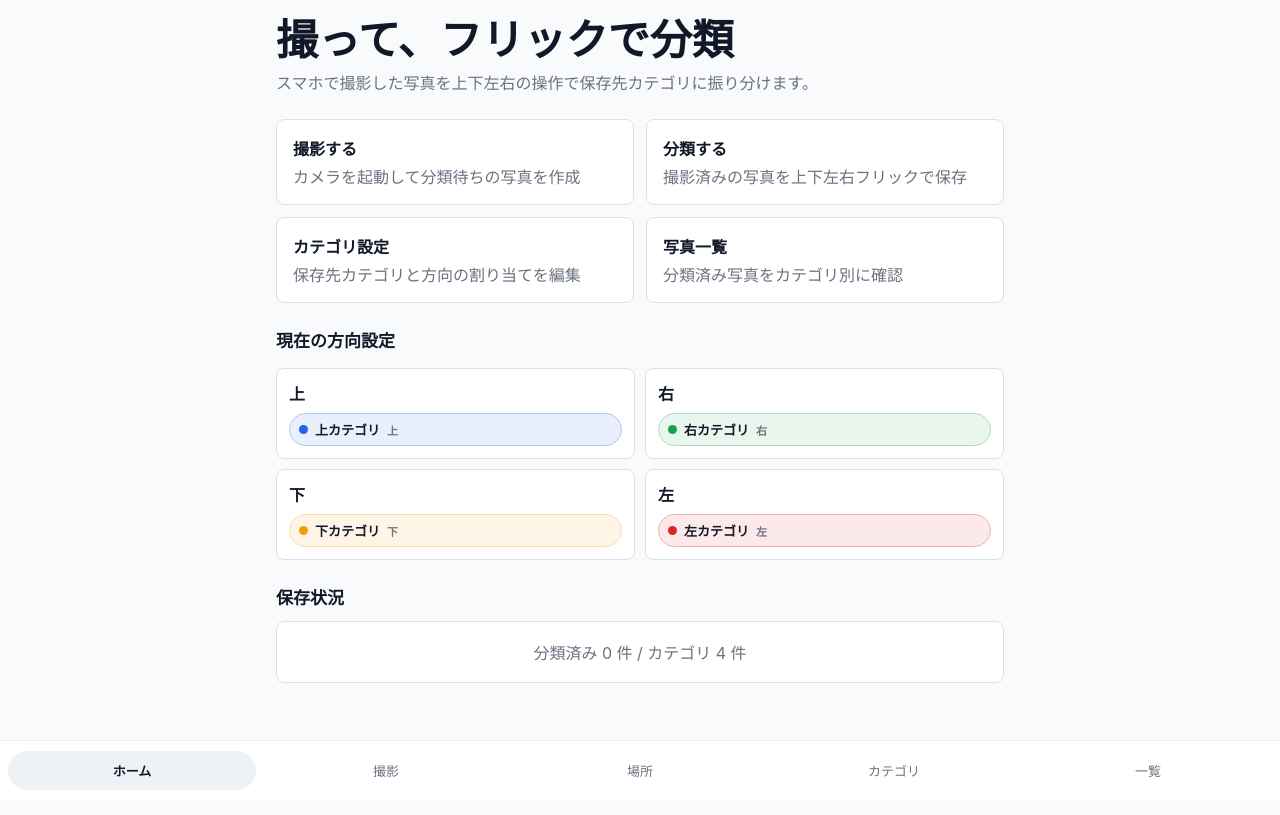
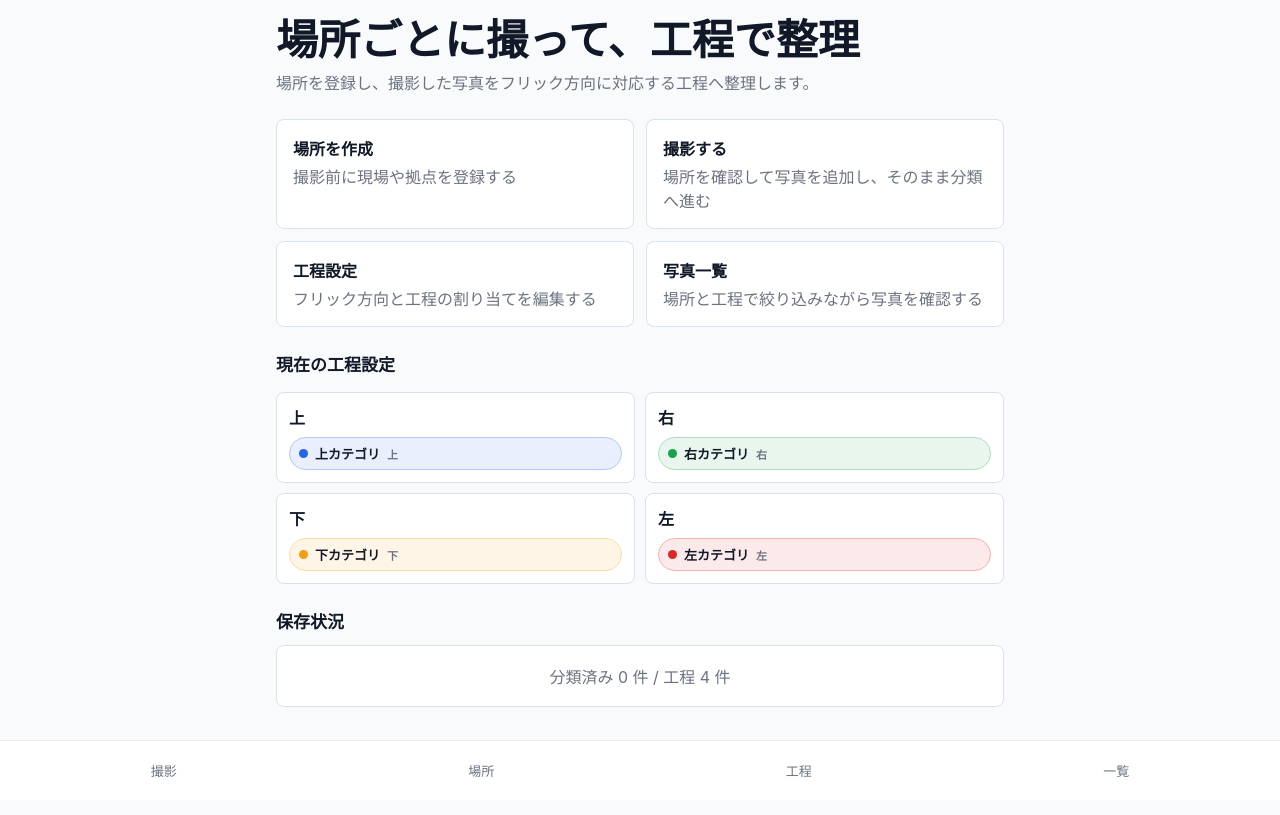
Before and after one commit to Fun-i-Con/FhotoFlicker, a Nuxt app: page / in a window 1280 px wide. Built offline with nearby package versions, Linux system fonts and the light colour scheme.

Commit message:
下部ナビとホーム画面を新しい撮影フローに合わせて調整sita

```diff
--- a/components/AppShell.vue
+++ b/components/AppShell.vue
@@ -5,10 +5,9 @@
     </main>
 
     <footer class="bottom-nav" aria-label="下部ナビゲーション">
-      <NuxtLink to="/">ホーム</NuxtLink>
       <NuxtLink to="/capture">撮影</NuxtLink>
       <NuxtLink to="/places">場所</NuxtLink>
-      <NuxtLink to="/categories">カテゴリ</NuxtLink>
+      <NuxtLink to="/categories">工程</NuxtLink>
       <NuxtLink to="/photos">一覧</NuxtLink>
     </footer>
   </div>
--- a/pages/index.vue
+++ b/pages/index.vue
@@ -16,35 +16,35 @@ onMounted(async () => {
 
 <template>
   <AppShell>
-    <h1 class="page-title">撮って、フリックで分類</h1>
-    <p class="page-lead">スマホで撮影した写真を上下左右の操作で保存先カテゴリに振り分けます。</p>
+    <h1 class="page-title">場所ごとに撮って、工程で整理</h1>
+    <p class="page-lead">場所を登録し、撮影した写真をフリック方向に対応する工程へ整理します。</p>
 
     <div class="action-grid">
+      <NuxtLink class="action-card" to="/places">
+        <strong>場所を作成</strong>
+        <span>撮影前に現場や拠点を登録する</span>
+      </NuxtLink>
       <NuxtLink class="action-card" to="/capture">
         <strong>撮影する</strong>
-        <span>カメラを起動して分類待ちの写真を作成</span>
-      </NuxtLink>
-      <NuxtLink class="action-card" to="/classify">
-        <strong>分類する</strong>
-        <span>撮影済みの写真を上下左右フリックで保存</span>
+        <span>場所を確認して写真を追加し、そのまま分類へ進む</span>
       </NuxtLink>
       <NuxtLink class="action-card" to="/categories">
-        <strong>カテゴリ設定</strong>
-        <span>保存先カテゴリと方向の割り当てを編集</span>
+        <strong>工程設定</strong>
+        <span>フリック方向と工程の割り当てを編集する</span>
       </NuxtLink>
       <NuxtLink class="action-card" to="/photos">
         <strong>写真一覧</strong>
-        <span>分類済み写真をカテゴリ別に確認</span>
+        <span>場所と工程で絞り込みながら写真を確認する</span>
       </NuxtLink>
     </div>
 
     <template v-if="!loading">
-      <h2 class="section-title">現在の方向設定</h2>
+      <h2 class="section-title">現在の工程設定</h2>
       <DirectionMap :categories="categories" />
 
       <h2 class="section-title">保存状況</h2>
       <div class="empty-state">
-        分類済み {{ photos.length }} 件 / カテゴリ {{ categories.length }} 件
+        分類済み {{ photos.length }} 件 / 工程 {{ categories.length }} 件
       </div>
     </template>
   </AppShell>
```
